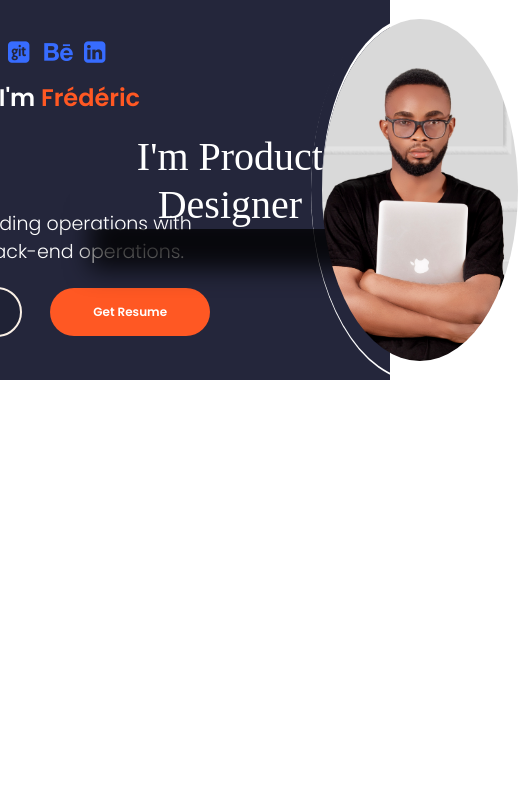
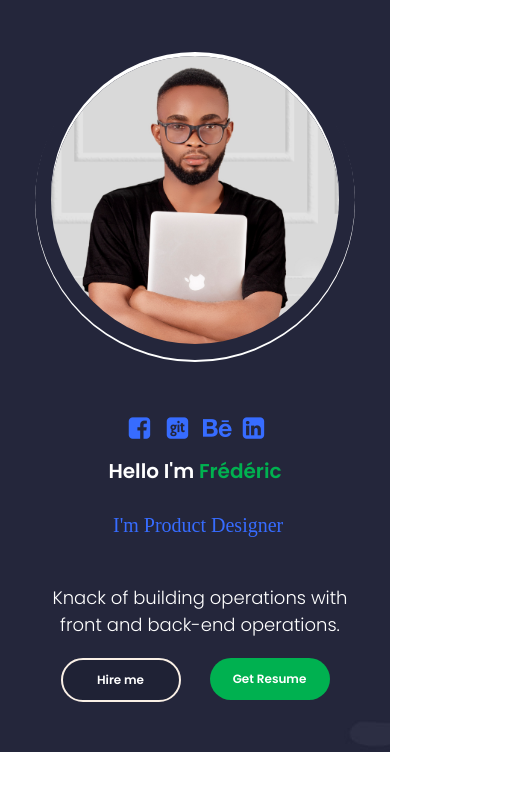
Before and after one commit to FredGalway/portfolio, a React (Create React App) app: page / in a window 390 px wide. Shown: the top 790 px of the page, 529 px wide, since content can reach past the window. Built offline with nearby package versions, Linux system fonts and the light colour scheme; a web font is replaced by a local one.

Commit message:
responsive header

```diff
--- a/src/App.css
+++ b/src/App.css
@@ -8,6 +8,9 @@
     --header-hamburger-background: rgba(11, 190, 173, 0.8);
     --orange: #F57F17;
     --dark-orange: #FF5823;
+    --lemon: rgb(74, 251, 34);
+    --green: rgb(0, 177, 80);
+    --blue-electric: rgb(55, 108, 255);
     --orange-shadow: rgba(245, 127, 23, 0.2);
     --white: #ffffff;
     --black: #333333;
--- a/src/PortfolioContainer/Home/Motion.css
+++ b/src/PortfolioContainer/Home/Motion.css
@@ -36,7 +36,7 @@
     0% {
         font-size: 0px;
         opacity: 0;
-        margin-left: -30px;
+        margin-left: 15px;
         margin-top: 0px;
         transform: rotate(-25deg);
     }
@@ -47,13 +47,13 @@
     5% {
         font-size: inherit;
         opacity: 1;
-        margin-left: 0px;
+        margin-left: 15px;
         margin-top: 0px;
     }
     20% {
         font-size: inherit;
         opacity: 1;
-        margin-left: 0px;
+        margin-left: 15px;
         margin-top: 0px;
         transform: rotate(0deg);
     }
@@ -66,7 +66,7 @@
     100% {
         font-size: 0px;
         opacity: 0;
-        margin-left: -30px;
+        margin-left: 15px;
         margin-top: 0px;
         transform: rotate(0deg);
     }
@@ -76,7 +76,7 @@
     0% {
         font-size: 0px;
         opacity: 0;
-        margin-left: -30px;
+        margin-left: 15px;
         margin-top: 0px;
         transform: rotate(0deg);
     }
@@ -87,13 +87,13 @@
     5% {
         font-size: inherit;
         opacity: 1;
-        margin-left: 0px;
+        margin-left: 15px;
         margin-top: 0px;
     }
     30% {
         font-size: inherit;
         opacity: 1;
-        margin-left: 0px;
+        margin-left: 15px;
         margin-top: 0px;
         transform: rotate(0deg);
     }
@@ -106,8 +106,19 @@
     100% {
         font-size: 0px;
         opacity: 0;
-        margin-left: -30px;
+        margin-left: 15px;
         margin-top: 0px;
         transform: rotate(0deg);
     }
 }
+
+@media screen and (max-width:900px) {
+    .dropping-texts>div {
+        text-align: center;
+    }
+    .dropping-texts>div {
+        position: absolute;
+        left: 0px;
+        margin: auto;
+    }
+}
--- a/src/PortfolioContainer/Home/Profile.css
+++ b/src/PortfolioContainer/Home/Profile.css
@@ -34,7 +34,7 @@
 }
 
 .primary-text .highlighted-text {
-    color: var(--dark-orange);
+    color: var(--green);
 }
 
 .profile-role-tagline {
@@ -49,6 +49,7 @@
 
 .profile-options .highlighted-btn {
     margin: 0 0 0 28px;
+    background-color: var(--green);
 }
 
 .profile-options .highlighted-btn:hover {
@@ -92,13 +93,13 @@
     transition: 1s ease-out;
 }
 
-.profile-picture-background:h {
-    transform: scale(1.09);
-    transition: 1s ease-out;
+.profile-picture-background {
+    transform: scale(1);
+    transition: .5s ease-out;
 }
 
 .colz .colz-icon i {
-    color: rgb(55, 108, 255);
+    color: var(--blue-electric);
     width: 25px;
     height: 25px;
     font-size: 25px;
@@ -112,3 +113,64 @@
     transform: scale(1.5);
     transition: .4s ease-out;
 }
+
+@media screen and (max-width:1130px) {
+    .profile-picture {
+        margin: 0 0 80px 80px;
+    }
+    .profile-details-name {
+        font-size: 20px;
+    }
+    .profile-details-role .primary-text {
+        font-size: 20px;
+    }
+    .profile-options .btn {
+        width: 120px;
+        height: auto;
+        padding: 11px 0;
+        z-index: 700;
+    }
+}
+
+@media screen and (max-width:1024px) {
+    .profile-picture {
+        height: 320px;
+        width: 320px;
+        margin: 0 0 0 40px;
+    }
+}
+
+@media screen and (max-width:900px) {
+    .profile-picture {
+        height: 320px;
+        width: 320px;
+        margin: 0 !important;
+    }
+    .profile-details-role h1 {
+        font-family: Noto;
+        color: var(--blue-electric);
+        font-size: 50px;
+        position: relative;
+        width: 50%;
+        margin: auto;
+        text-align: center;
+    }
+    .profile-parent {
+        flex-direction: column-reverse;
+        margin: 40px 0 10px 0;
+    }
+    .profile-options {
+        display: flex;
+        justify-content: space-around;
+        margin: 20px 60px 40px 60px;
+    }
+    .colz {
+        margin: 60px 0 0 0;
+    }
+    .profile-role-tagline {
+        font-size: 18px;
+        font-family: "Poppins light";
+        margin: 5px 20px 0 30px;
+        display: flex;
+    }
+}
```
